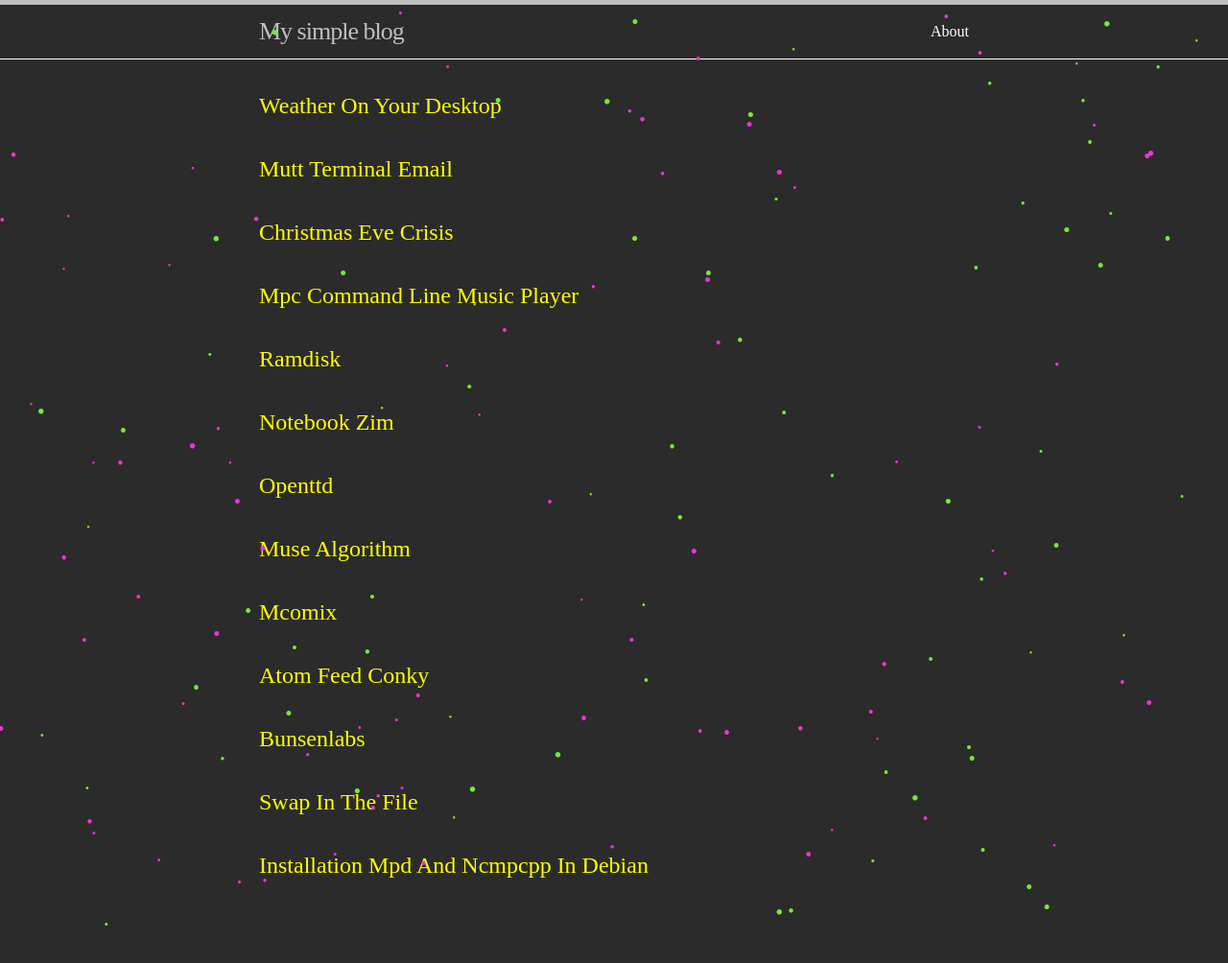
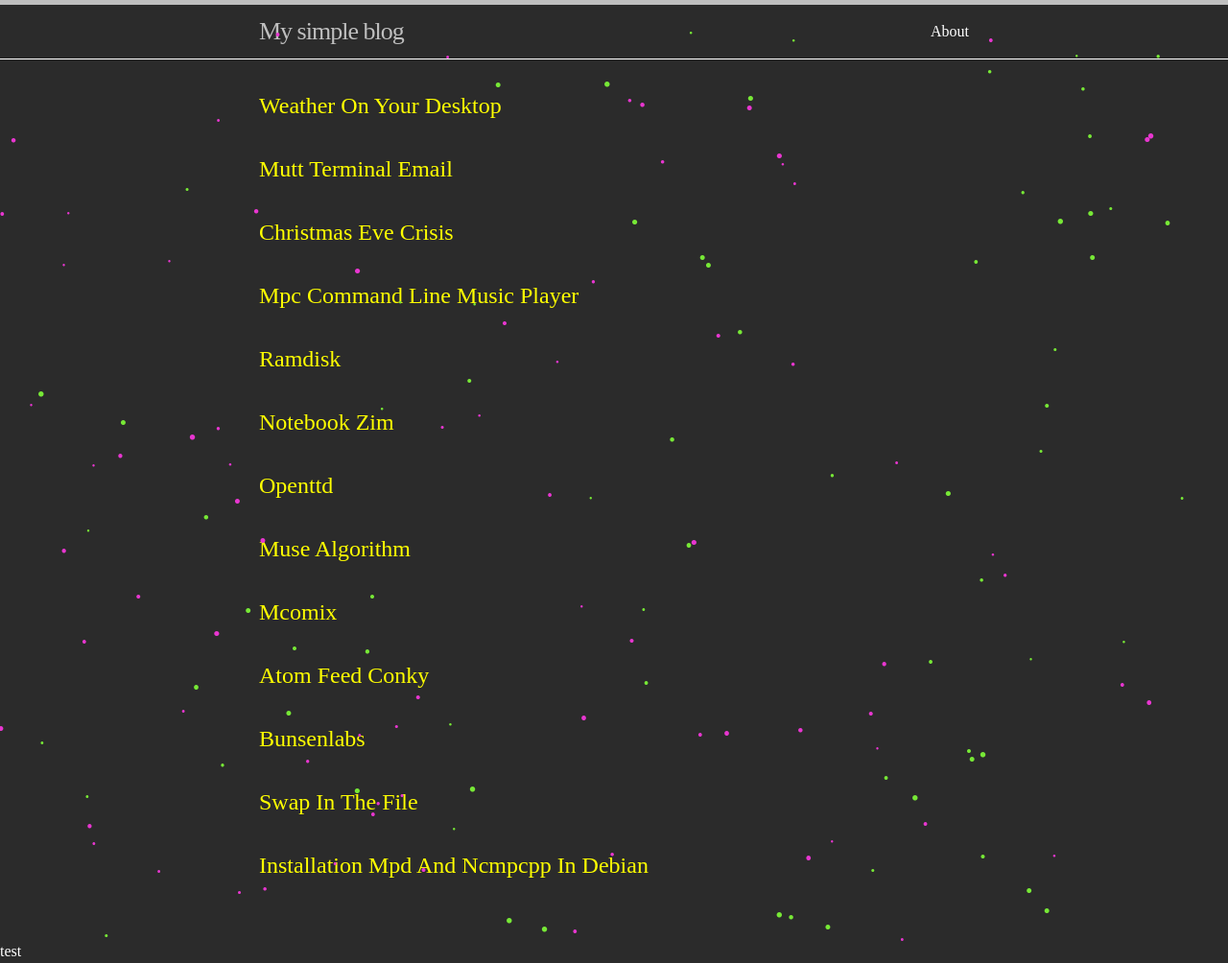
Before and after one commit to skandyn-sh/skandyn-sh.github.io, a Jekyll site: the page built from index.html, in a window 1280 px wide. Shown: the whole page at 96% size. Built offline with Jekyll 4.4.1, drawn with Linux system fonts in a browser that asks for light colours; before the commit the page ends 980 px from its top, so only the background shows below that.

Commit message:
Update footer.html

```diff
--- a/_includes/footer.html
+++ b/_includes/footer.html
@@ -1,5 +1,3 @@
-<div class="footer center">
-
-
-
-</div>
+<footer>
+		test
+</footer>
```
